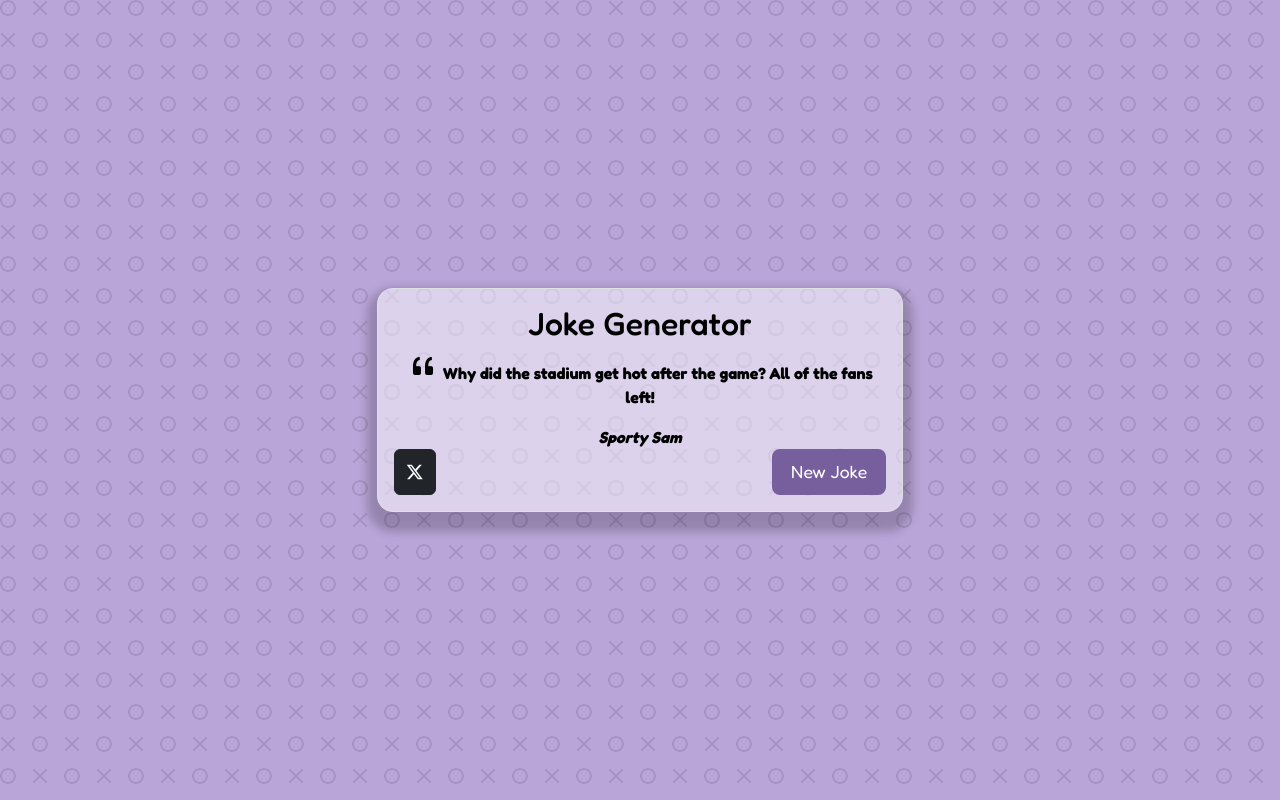
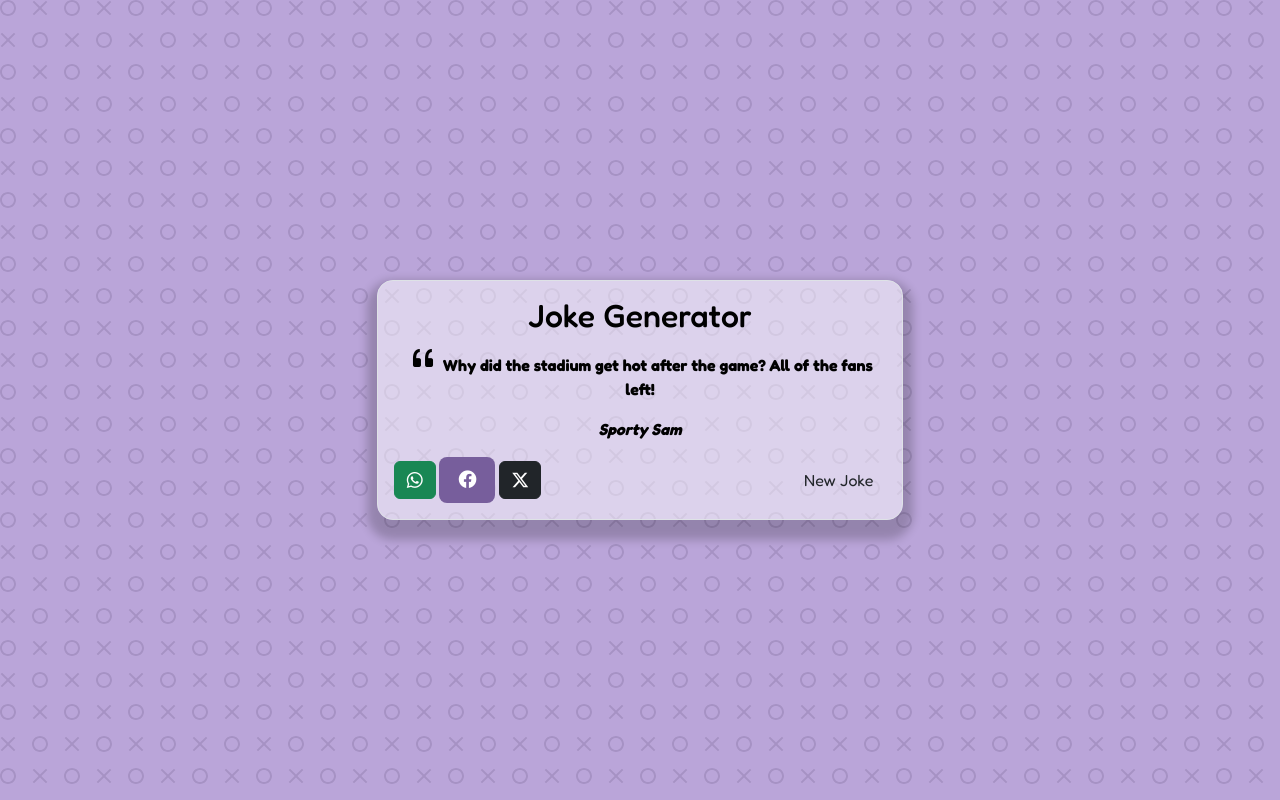
Before and after one commit to kingerkisher/jokes, a plain HTML site: page index.html in a window 1280 px wide. Drawn offline with nearby package versions, Linux system fonts and the light colour scheme.

Commit message:
Update index.html

```diff
--- a/index.html
+++ b/index.html
@@ -27,10 +27,19 @@
                     <span>Freeman</span>
                 </div>
                 <!-- Buttons -->
-            <div class="d-flex justify-content-between">
-                <button class="btn btn-dark" id="share-joke" title="twitter"><i class="bi bi-twitter-x"></i></button>
-                <button class="btn btn-primary" id="new-joke">New Joke</button>
+                <div class="d-flex justify-content-between gap-2 mt-3">
+                    <div>
+                        <button class="btn btn-success" id="share-whatsapp" title="WhatsApp"><i
+                                class="bi bi-whatsapp"></i></button>
+                        <button class="btn btn-primary" id="share-facebook" title="Facebook"><i
+                                class="bi bi-facebook"></i></button>
+                        <button class="btn btn-dark" id="share-joke" title="Twitter"><i
+                                class="bi bi-twitter-x"></i></button>
                     </div>
+
+                    <button class="btn btn-primary2" id="new-joke">New Joke</button>
+                </div>
+
             </div>
 
 
```
Lines whose indentation alone changed are shown as unchanged.
